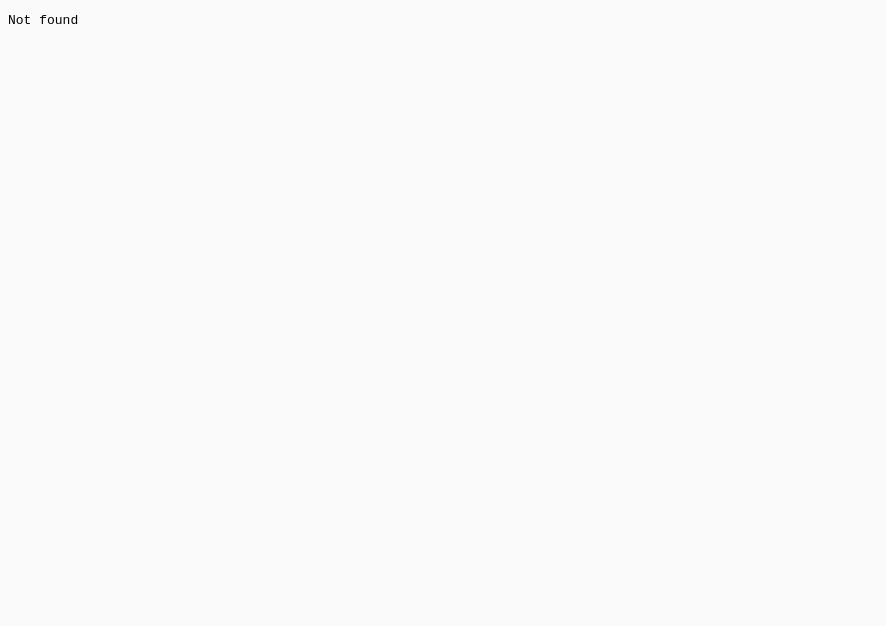
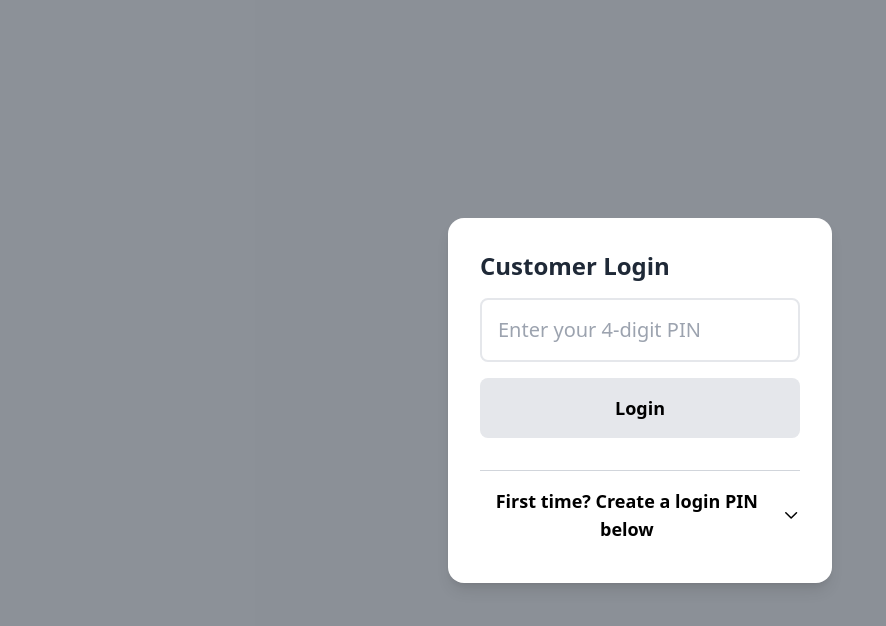
Before and after one commit to Akody1027/Lyliasbargainbarn, a plain HTML site: page index.html in a window 1280 px wide. Shown: the whole page, without its empty margins (0-886 px from the left). Drawn offline with nearby package versions, Linux system fonts and the light colour scheme.

Commit message:
Update index.html

```diff
--- a/index.html
+++ b/index.html
@@ -41,7 +41,7 @@
 </head>
 <body>
   <div id="viewport">
-    <iframe src="prtal.html" title="Customer Portal"></iframe>
+    <iframe src="portal.html" title="Customer Portal"></iframe>
   </div>
 
   <script>
```
